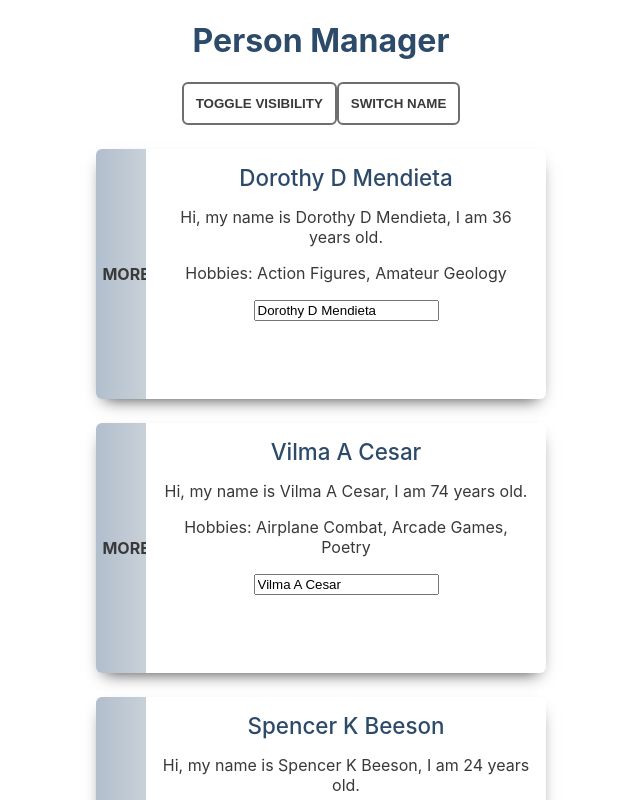
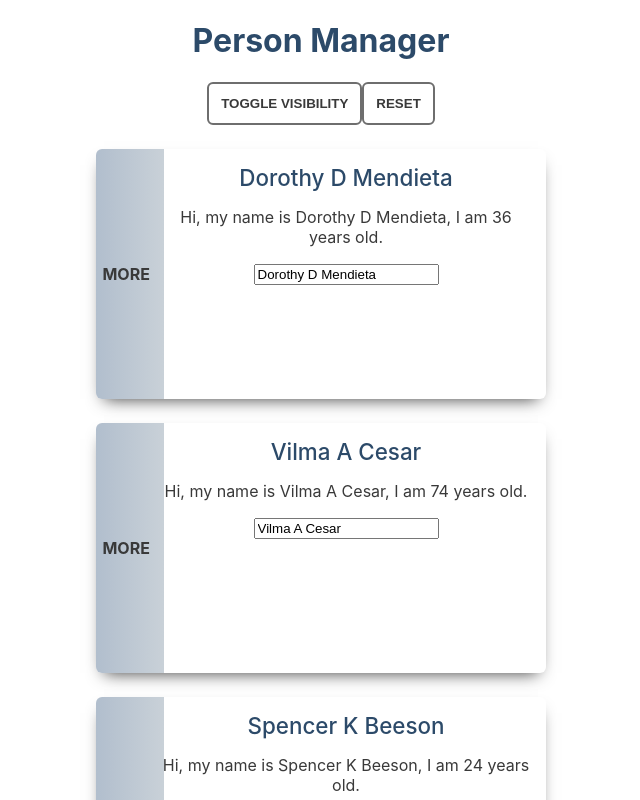
Before and after one commit to ldaine/react-person-manager, a React (Create React App) app: page / in a window 1280 px wide. Both pictures are taken after a click on the button "TOGGLE VISIBILITY". Shown: the top 800 px of the page, without its empty margins (319-959 px from the left). Built offline with nearby package versions, Linux system fonts and the light colour scheme.

Commit message:
reset button and other minor changes

```diff
--- a/src/components/Person/Person.module.scss
+++ b/src/components/Person/Person.module.scss
@@ -12,7 +12,7 @@
     position: relative;
     &Header {
         position: absolute;
-        width: 50px;
+        width: 15%;
         height: 100%;
         background: theme-color('primary', 'gradient');
         transition: width 0.4s;
--- a/src/components/Person/Person.tsx
+++ b/src/components/Person/Person.tsx
@@ -4,7 +4,7 @@ import { IPersonProps } from './IPersonProps';
 
 const Person = (props: IPersonProps) => {
     return(
-        <div className={PersonModuleScss.Person} onClick={()=> props.switchNameHandler('John P')}>
+        <div className={PersonModuleScss.Person} onClick={()=> props.switchNameHandler(`${props.name} - this is a test`)}>
             <div className={PersonModuleScss.PersonHeader}>
                 <p>MORE</p>
                 <div>
@@ -19,7 +19,6 @@ const Person = (props: IPersonProps) => {
             <div className={PersonModuleScss.PersonMain}>
                 <h1>{props.name}</h1>
                 <p>Hi, my name is {props.name}, I am {props.age} years old. </p>
-                <p>{props.children}</p>
                 <input type="text" onChange={props.onChangeNameHandler} value={props.name}/>
             </div>
         </div>
--- a/src/components/PersonManager/PersonManager.tsx
+++ b/src/components/PersonManager/PersonManager.tsx
@@ -4,6 +4,7 @@ import { IPersonmanagerState } from './IPersonmanagerState';
 import AppModuleScss from '../../App.module.scss';
 import Person from './../Person/Person';
 import { IPerson } from './../../models/IPerson';
+import { PERSONS } from '../../DATA';
 
 
 class PersonManager extends React.Component<IPersonmanagerProps, IPersonmanagerState>{
@@ -21,7 +22,7 @@ class PersonManager extends React.Component<IPersonmanagerProps, IPersonmanagerS
 
             <div>
                 <button className={AppModuleScss.PrimaryButton} onClick={this.togglePersonsHandler}>Toggle Visibility</button>
-                <button className={AppModuleScss.PrimaryButton} onClick={this.switchNameHandler.bind(this, 'Estelle')}>Switch name</button>
+                <button className={AppModuleScss.PrimaryButton} onClick={this.resetData}>Reset</button>
                 {
                     !!this.state.isVisible &&
                     <div>
@@ -66,6 +67,15 @@ class PersonManager extends React.Component<IPersonmanagerProps, IPersonmanagerS
                 }
             })
       }
+
+      private resetData = () => {
+        this.setState(prevState => {
+            return {
+                ...prevState,
+                persons: [...PERSONS]
+            }
+        })
+      }
 }
 
 export default PersonManager;
```
